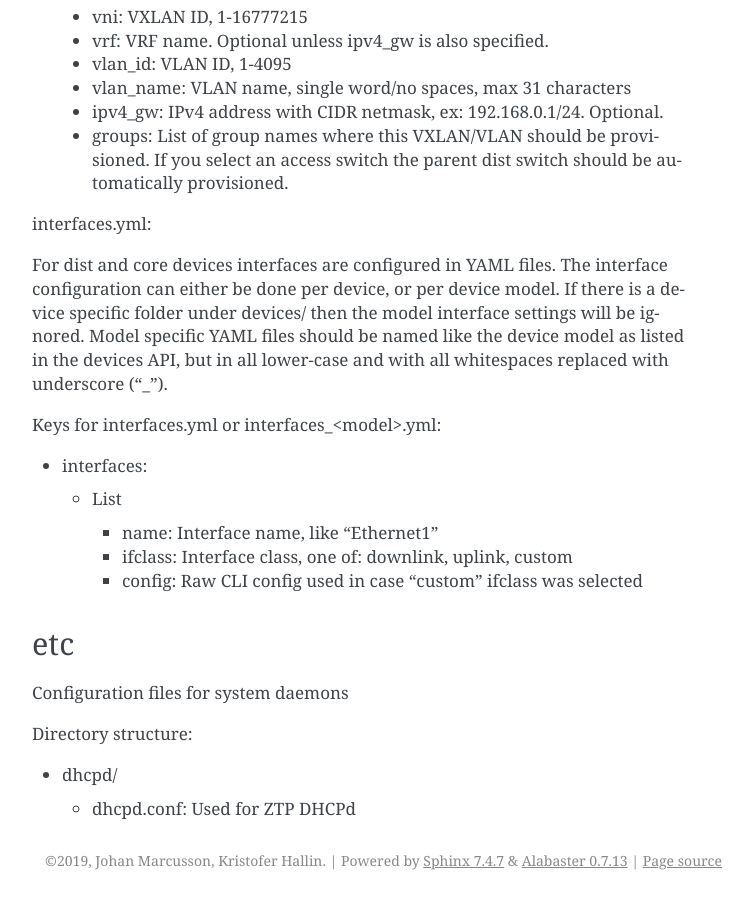
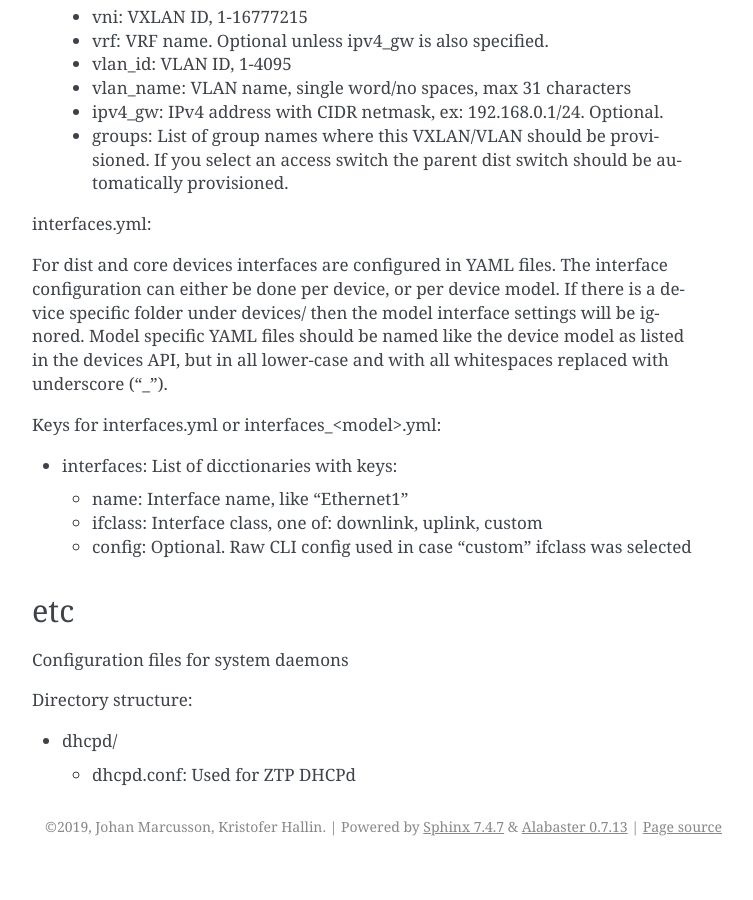
Before and after one commit to SUNET/cnaas-nms, a Sphinx documentation site: the page built from docs/reporef/index.rst, in a window 1280 px wide and 900 px high, scrolled down 4066 px. Shown: the whole window, without its empty margins (388-1141 px from the left). Built offline with Sphinx 7.4.7, drawn with Linux system fonts in a browser that asks for light colours; after the commit the page ends 4932 px from its top, so only the background shows below that.

Commit message:
Clarify docs for interfaces

```diff
--- a/docs/reporef/index.rst
+++ b/docs/reporef/index.rst
@@ -207,13 +207,11 @@ all lower-case and with all whitespaces replaced with underscore ("_").
 
 Keys for interfaces.yml or interfaces_<model>.yml:
 
-* interfaces:
+* interfaces: List of dicctionaries with keys:
 
-  * List
-
-    * name: Interface name, like "Ethernet1"
-    * ifclass: Interface class, one of: downlink, uplink, custom
-    * config: Raw CLI config used in case "custom" ifclass was selected
+  * name: Interface name, like "Ethernet1"
+  * ifclass: Interface class, one of: downlink, uplink, custom
+  * config: Optional. Raw CLI config used in case "custom" ifclass was selected
 
 etc
 ---
```
